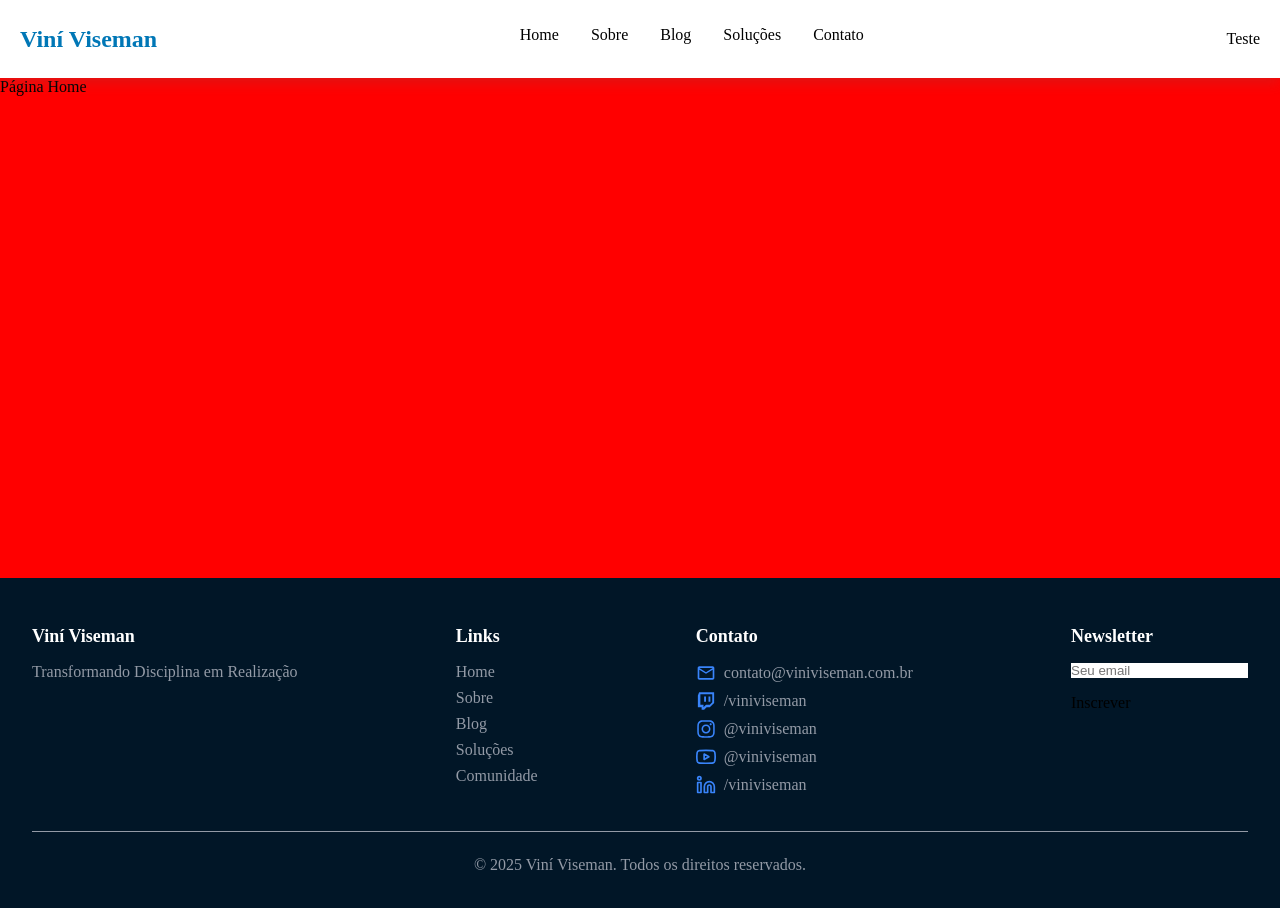
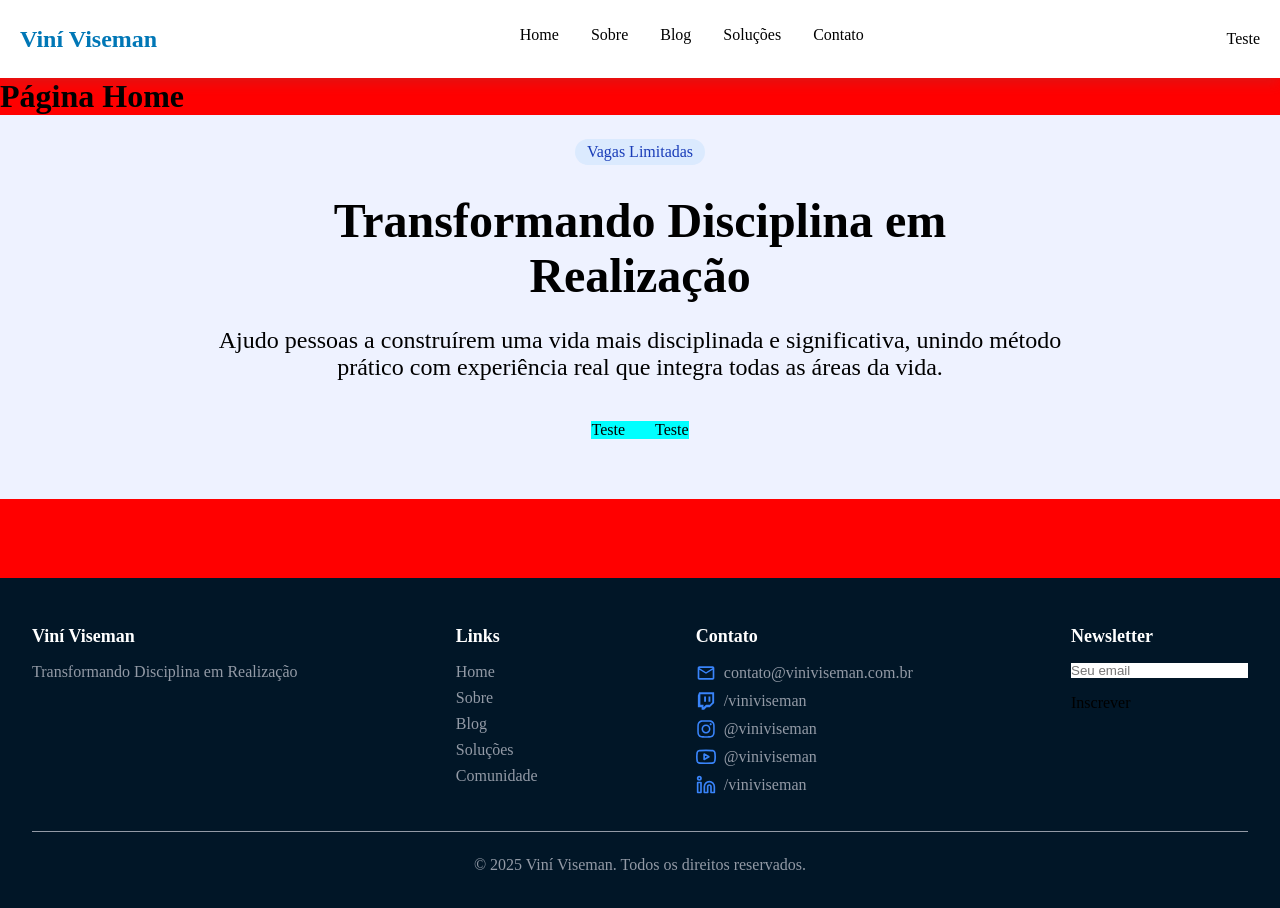
Before and after one commit to kelvincharlesdev/viniviseman, a React (Vite) app: page / in a window 1280 px wide. Shown: the top 908 px of the page. Built offline with nearby package versions, Linux system fonts and the light colour scheme.

Commit message:
feat: add section hero in home page

```diff
--- a/src/contents/home/index.ts
+++ b/src/contents/home/index.ts
@@ -0,0 +1 @@
+export * from './sections';
--- /dev/null
+++ b/src/contents/home/sections/HeroSection/HeroSection.styles.ts
@@ -0,0 +1,19 @@
+import styled from 'styled-components';
+
+export const HeroSection__Container = styled.div`
+  background-color: #eef2ff;
+  width: 100%;
+`;
+
+export const HeroSection__Content = styled.div`
+  max-width: 1440px;
+  margin: 0 auto;
+  padding-bottom: 60px;
+`;
+
+export const Button__Content = styled.div`
+  background-color: aqua;
+  display: flex;
+  gap: 30px;
+  margin-top: 40px;
+`;
--- /dev/null
+++ b/src/contents/home/sections/HeroSection/HeroSection.tsx
@@ -0,0 +1,31 @@
+import Hero from './../../../../containers/Hero';
+
+import * as S from './HeroSection.styles';
+
+export const HeroSection = () => {
+  return (
+    <S.HeroSection__Container>
+      <S.HeroSection__Content>
+        <Hero.Wrapper>
+          <Hero.Badge
+            bgColor="#DBEAFE"
+            color="#193CB8"
+            text="Vagas Limitadas"
+          />
+          <Hero.HeroTitle title=" Transformando Disciplina em Realização">
+            <small>
+              Ajudo pessoas a construírem uma vida mais disciplinada e
+              significativa, unindo método prático com experiência real que
+              integra todas as áreas da vida.
+            </small>
+          </Hero.HeroTitle>
+
+          <S.Button__Content>
+            <p>Teste</p>
+            <p>Teste</p>
+          </S.Button__Content>
+        </Hero.Wrapper>
+      </S.HeroSection__Content>
+    </S.HeroSection__Container>
+  );
+};
--- /dev/null
+++ b/src/contents/home/sections/HeroSection/index.ts
@@ -0,0 +1 @@
+export * from './HeroSection';
--- /dev/null
+++ b/src/contents/home/sections/index.ts
@@ -0,0 +1 @@
+export * from './HeroSection';
--- a/src/pages/Home/Home.tsx
+++ b/src/pages/Home/Home.tsx
@@ -1,3 +1,11 @@
+import { HeroSection } from '../../contents/home';
+
 export const Home = () => {
-  return <div>Página Home</div>;
+  return (
+    <div>
+      <h1>Página Home</h1>
+
+      <HeroSection />
+    </div>
+  );
 };
--- a/src/styles/theme.ts
+++ b/src/styles/theme.ts
@@ -6,7 +6,8 @@ export const theme: DefaultTheme = {
       lightest: '#FFFFFF',
       light: '#CAF0F8',
       medium: '#0077B6',
-      gray: '#939AA6'
+      gray: '#939AA6',
+      black: '#000000'
     },
     background: {
       dark: '#011627'
@@ -33,7 +34,8 @@ export const theme: DefaultTheme = {
       xxl: '1.875rem', //30px
       xxxl: '2rem', //32px
       giant: '2.125rem', //34px
-      huge: '2.25rem' //36px
+      huge: '2.25rem', //36px
+      xhuge: '3rem' //48px
     }
   }
 };
--- a/src/types/theme.d.ts
+++ b/src/types/theme.d.ts
@@ -5,6 +5,7 @@ type ColorNeutral = {
   light: string;
   medium: string;
   gray: string;
+  black: string;
 };
 
 type BackgroundColor = {
@@ -36,6 +37,7 @@ type FontSize = {
   xxxl: string;
   giant: string;
   huge: string;
+  xhuge: string;
 };
 
 declare module 'styled-components' {
```
